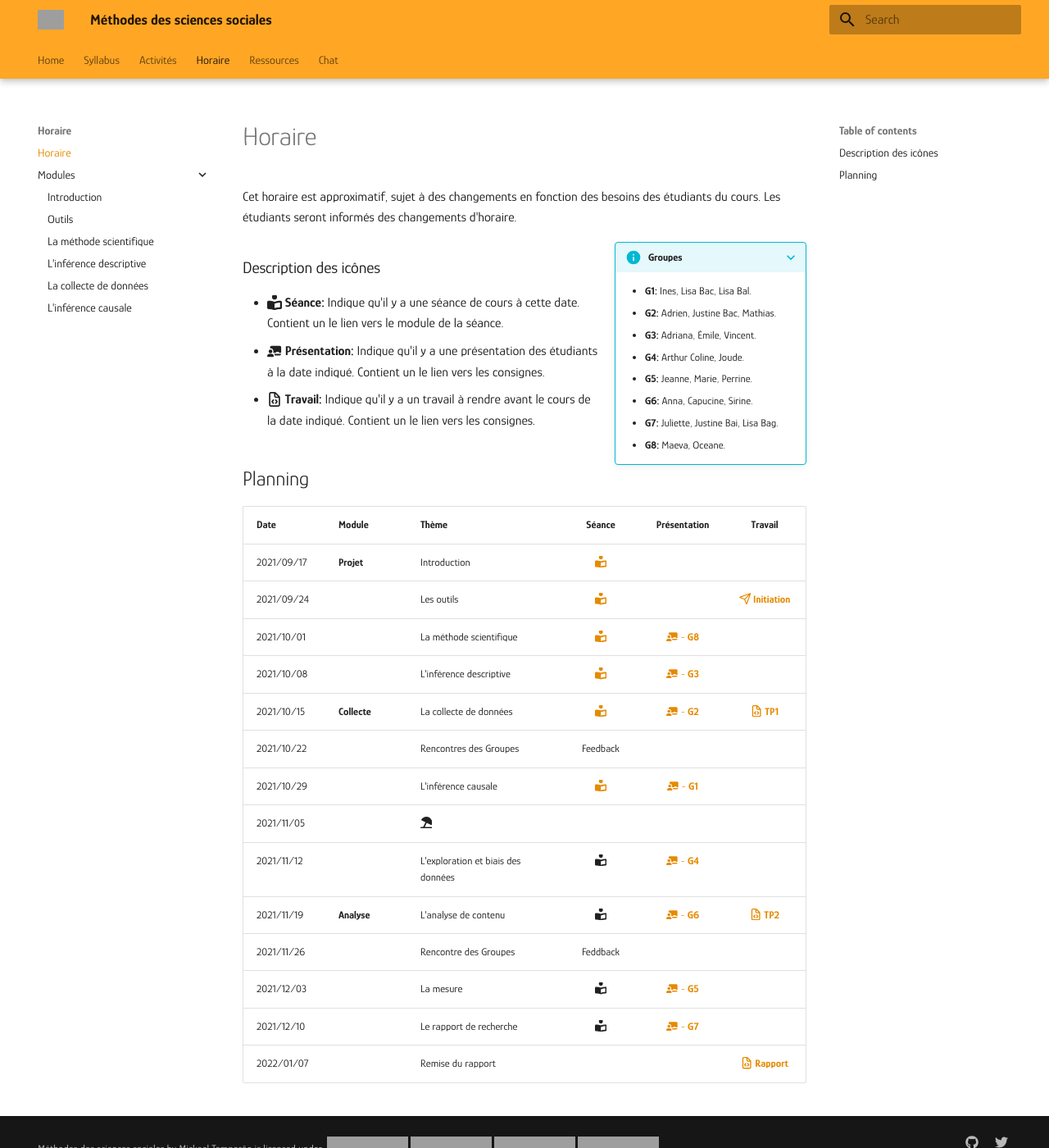
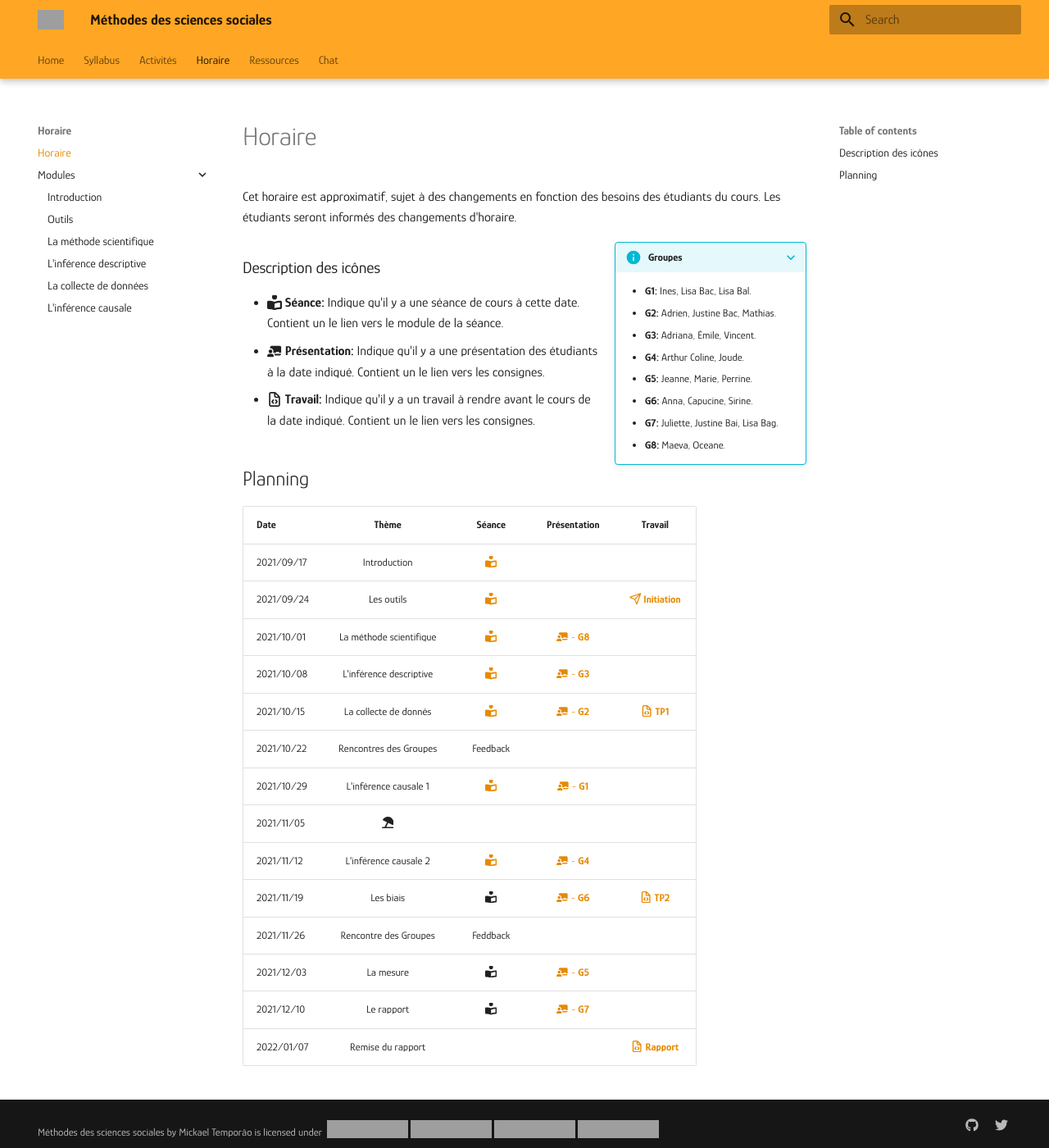
Before and after one commit to mickaeltemporao/mdss, an MkDocs documentation site: the page built from docs/schedule.md, in a window 1280 px wide and 1400 px high. Shown: the whole window at 82% size. Built offline with MkDocs 1.6.1 and Material for MkDocs 9.7.7, drawn with Linux system fonts in a browser that asks for light colours; grey boxes are pictures that could not be loaded.

Commit message:
update schedule

```diff
--- a/docs/schedule.md
+++ b/docs/schedule.md
@@ -21,19 +21,19 @@ Cet horaire est approximatif, sujet à des changements en fonction des besoins d
 
 ## Planning
 
-| Date       | Module       | Thème                                  | Séance                                                              | Présentation                                                                   | Travail                                                                                                                                                     |
-| -          | -            | -                                      | :-:                                                                 | :-:                                                                            | :-:                                                                                                                                                         |
-| 2021/09/17 | **Projet**   | Introduction                           | [:fontawesome-solid-book-reader:](modules/introduction.md)          |                                                                                |                                                                                                                                                             |
-| 2021/09/24 |              | Les outils                             | [:fontawesome-solid-book-reader:](modules/tools.md)                 |                                                                                | [**:fontawesome-regular-paper-plane: Initiation**](resources/onboarding.md)                                                                                 |
-| 2021/10/01 |              | La méthode scientifique                | [:fontawesome-solid-book-reader:](modules/science.md)               | [:fontawesome-solid-chalkboard-teacher: - **G8**](activities/participation.md) |                                                                                                                                                             |
-| 2021/10/08 |              | L'inférence descriptive                | [:fontawesome-solid-book-reader:](modules/descriptive-inference.md) | [:fontawesome-solid-chalkboard-teacher: - **G3**](activities/participation.md) |                                                                                                                                                             |
-| 2021/10/15 | **Collecte** | La collecte de données                 | [:fontawesome-solid-book-reader:](modules/literature-review.md)     | [:fontawesome-solid-chalkboard-teacher: - **G2**](activities/participation.md) | [**:fontawesome-regular-file-code: TP1**](https://colab.research.google.com/github/mickaeltemporao/mdss-materials/blob/main/projet-de-recherche.ipynb)      |
-| 2021/10/22 |              | Rencontres des Groupes                 | Feedback                                                            |                                                                                |                                                                                                                                                             |
-| 2021/10/29 |              | L'inférence causale                    | [:fontawesome-solid-book-reader:](modules/causal-inference.md)      | [:fontawesome-solid-chalkboard-teacher: - **G1**](activities/participation.md) |                                                                                                                                                             |
-| 2021/11/05 |              | :fontawesome-solid-umbrella-beach:     |                                                                     |                                                                                |                                                                                                                                                             |
-| 2021/11/12 |              | L'exploration et biais des données     | :fontawesome-solid-book-reader:                                     | [:fontawesome-solid-chalkboard-teacher: - **G4**](activities/participation.md) |                                                                                                                                                             |
-| 2021/11/19 | **Analyse**  | L'analyse de contenu                   | :fontawesome-solid-book-reader:                                     | [:fontawesome-solid-chalkboard-teacher: - **G6**](activities/participation.md) | [**:fontawesome-regular-file-code: TP2**](https://colab.research.google.com/github/mickaeltemporao/mdss-materials/blob/main/rapport-de-collecte.ipynb)      |
-| 2021/11/26 |              | Rencontre des Groupes                  | Feddback                                                            |                                                                                |                                                                                                                                                             |
-| 2021/12/03 |              | La mesure                              | :fontawesome-solid-book-reader:                                     | [:fontawesome-solid-chalkboard-teacher: - **G5**](activities/participation.md) |                                                                                                                                                             |
-| 2021/12/10 |              | Le rapport de recherche                | :fontawesome-solid-book-reader:                                     | [:fontawesome-solid-chalkboard-teacher: - **G7**](activities/participation.md) |                                                                                                                                                             |
-| 2022/01/07 |              | Remise du rapport                      |                                                                     |                                                                                | [**:fontawesome-regular-file-code: Rapport**](https://colab.research.google.com/github/mickaeltemporao/mdss-materials/blob/main/rapport-de-recherche.ipynb) |
+| Date       | Thème                              | Séance                                                              | Présentation                                                                   | Travail                                                                                                                                                     |
+| -          | :-:                                | :-:                                                                 | :-:                                                                            | :-:                                                                                                                                                         |
+| 2021/09/17 | Introduction                       | [:fontawesome-solid-book-reader:](modules/introduction.md)          |                                                                                |                                                                                                                                                             |
+| 2021/09/24 | Les outils                         | [:fontawesome-solid-book-reader:](modules/tools.md)                 |                                                                                | [**:fontawesome-regular-paper-plane: Initiation**](resources/onboarding.md)                                                                                 |
+| 2021/10/01 | La méthode scientifique            | [:fontawesome-solid-book-reader:](modules/science.md)               | [:fontawesome-solid-chalkboard-teacher: - **G8**](activities/participation.md) |                                                                                                                                                             |
+| 2021/10/08 | L'inférence descriptive            | [:fontawesome-solid-book-reader:](modules/descriptive-inference.md) | [:fontawesome-solid-chalkboard-teacher: - **G3**](activities/participation.md) |                                                                                                                                                             |
+| 2021/10/15 | La collecte de donnés              | [:fontawesome-solid-book-reader:](modules/literature-review.md)     | [:fontawesome-solid-chalkboard-teacher: - **G2**](activities/participation.md) | [**:fontawesome-regular-file-code: TP1**](https://colab.research.google.com/github/mickaeltemporao/mdss-materials/blob/main/projet-de-recherche.ipynb)      |
+| 2021/10/22 | Rencontres des Groupes             | Feedback                                                            |                                                                                |                                                                                                                                                             |
+| 2021/10/29 | L'inférence causale 1              | [:fontawesome-solid-book-reader:](modules/causal-inference.md)      | [:fontawesome-solid-chalkboard-teacher: - **G1**](activities/participation.md) |                                                                                                                                                             |
+| 2021/11/05 | :fontawesome-solid-umbrella-beach: |                                                                     |                                                                                |                                                                                                                                                             |
+| 2021/11/12 | L'inférence causale 2              | [:fontawesome-solid-book-reader:](modules/causal-inference-2.md)    | [:fontawesome-solid-chalkboard-teacher: - **G4**](activities/participation.md) |                                                                                                                                                             |
+| 2021/11/19 | Les biais                          | :fontawesome-solid-book-reader:                                     | [:fontawesome-solid-chalkboard-teacher: - **G6**](activities/participation.md) | [**:fontawesome-regular-file-code: TP2**](https://colab.research.google.com/github/mickaeltemporao/mdss-materials/blob/main/rapport-de-collecte.ipynb)      |
+| 2021/11/26 | Rencontre des Groupes              | Feddback                                                            |                                                                                |                                                                                                                                                             |
+| 2021/12/03 | La mesure                          | :fontawesome-solid-book-reader:                                     | [:fontawesome-solid-chalkboard-teacher: - **G5**](activities/participation.md) |                                                                                                                                                             |
+| 2021/12/10 | Le rapport                         | :fontawesome-solid-book-reader:                                     | [:fontawesome-solid-chalkboard-teacher: - **G7**](activities/participation.md) |                                                                                                                                                             |
+| 2022/01/07 | Remise du rapport                  |                                                                     |                                                                                | [**:fontawesome-regular-file-code: Rapport**](https://colab.research.google.com/github/mickaeltemporao/mdss-materials/blob/main/rapport-de-recherche.ipynb) |
```
